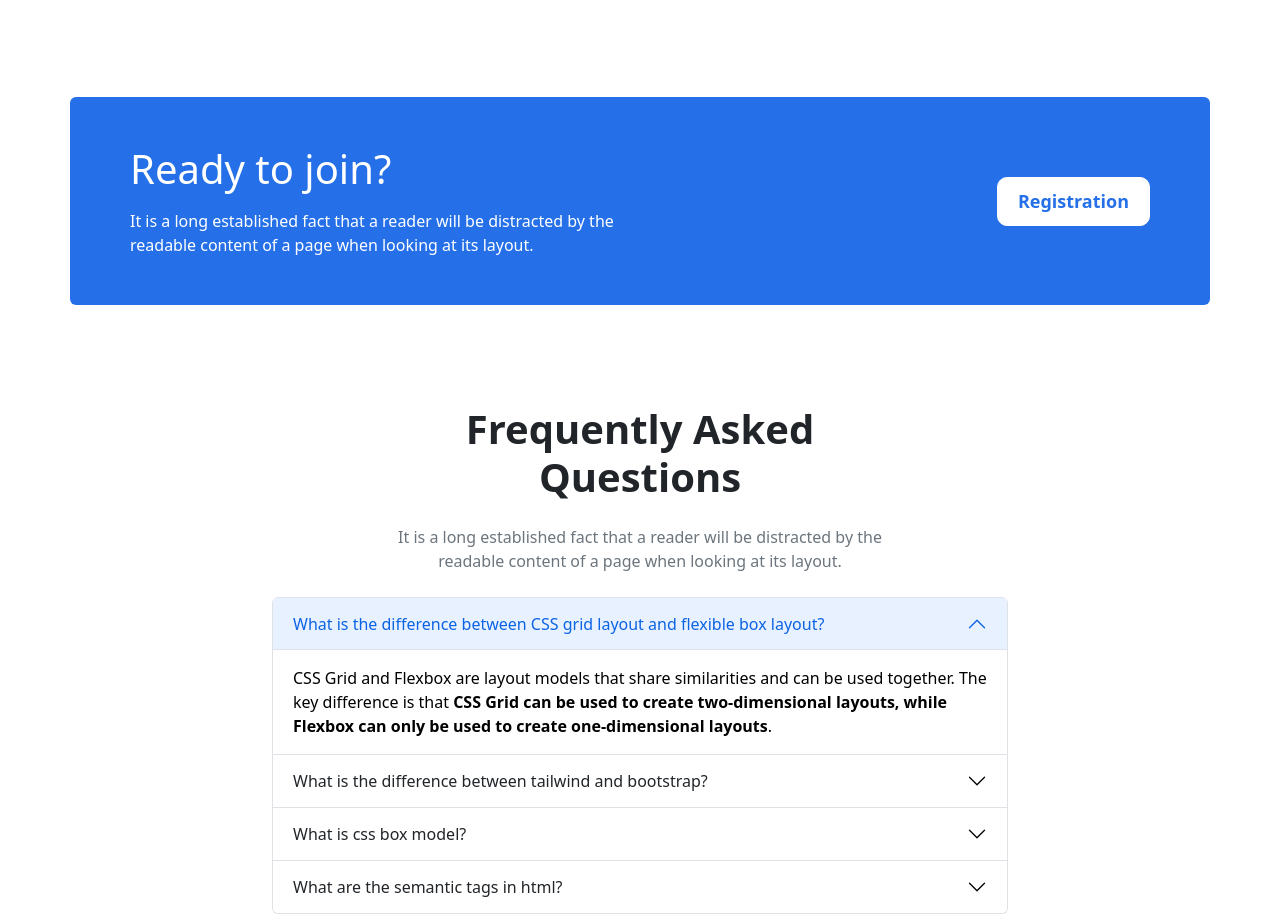
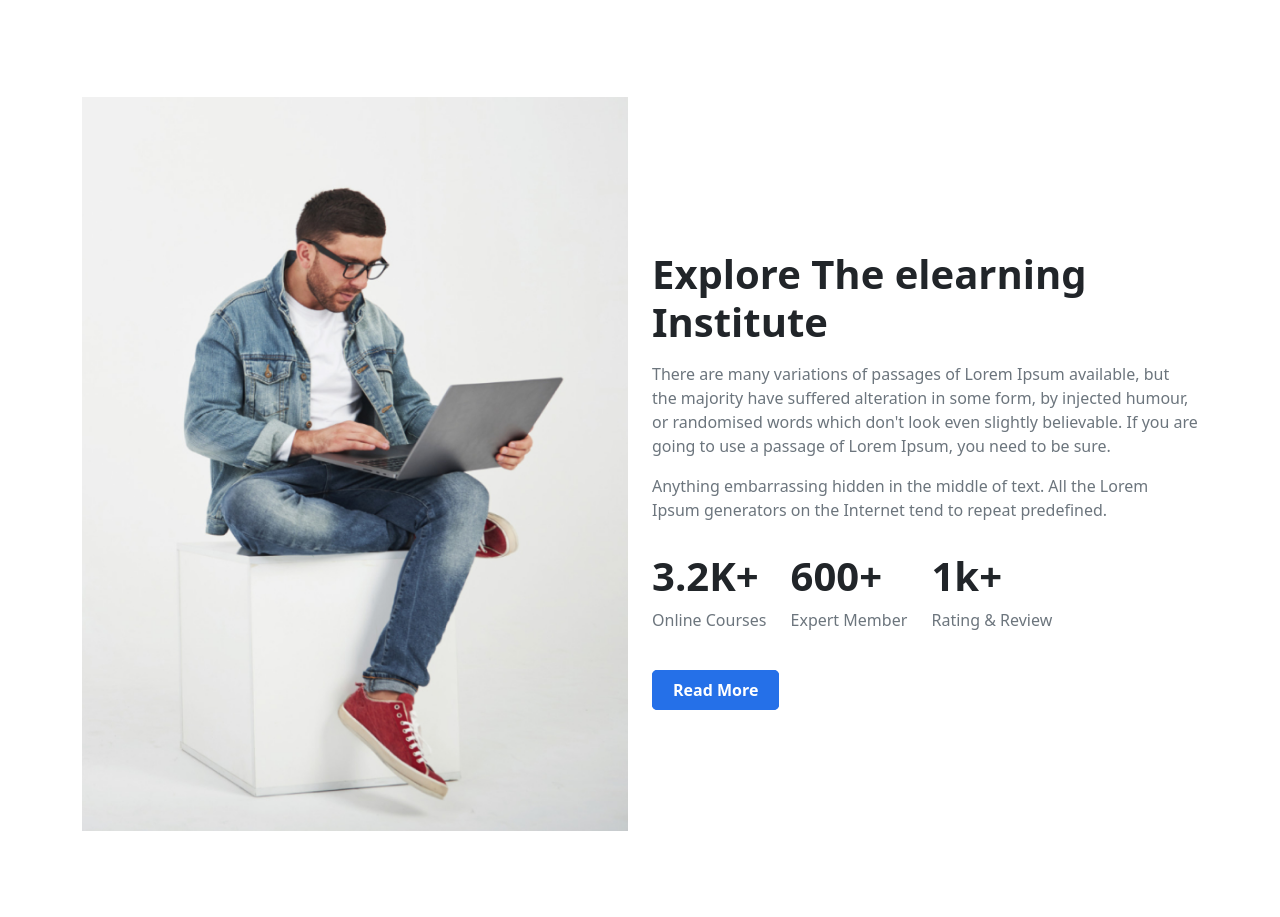
Before and after one commit to AyuraBD/e-learning, a plain HTML site: page index.html in a window 1280 px wide. Shown: the part 1534-2451 px from the top of the page. Drawn offline with nearby package versions, Linux system fonts and the light colour scheme.

Commit message:
Explore elearning section added

```diff
--- a/index.html
+++ b/index.html
@@ -226,6 +226,43 @@
     </section>
     <!-- Courses End -->
 
+    <!-- Explore Elearning -->
+    <section id="explore">
+      <div class="container">
+        <div class="row align-items-center">
+          <div class="col-md-6 col-sm-12">
+            <div class="left mb-4">
+              <img class="img-fluid" src="images/working.png" alt="">
+            </div>
+          </div>
+          <div class="col-md-6 col-sm-12">
+            <div class="right">
+              <h1 class="fw-bold pe-5 mb-3">Explore The elearning Institute</h1>
+              <p class="mb-3 text-secondary">There are many variations of passages of Lorem Ipsum available, but the majority have suffered alteration in some form, by injected humour, or randomised words which don't look even slightly believable. If you are going to use a passage of Lorem Ipsum, you need to be sure.</p>
+              <p class="mb-3 text-secondary">Anything embarrassing hidden in the middle of text. All the Lorem Ipsum generators on the Internet tend to repeat predefined.</p>
+              <div class="review">
+                <li>
+                  <h1 class="fw-bold">3.2K+</h1>
+                  <p class="text-secondary">Online Courses</p>
+                </li>
+                <li>
+                  <h1 class="fw-bold">600+</h1>
+                  <p class="text-secondary">Expert Member</p>
+                </li>
+                <li>
+                  <h1 class="fw-bold">1k+</h1>
+                  <p class="text-secondary">Rating & Review
+                  </p>
+                </li>
+              </div>
+              <a class="btn-one" href="#">Read More</a>
+            </div>
+          </div>
+        </div>
+      </div>
+    </section>
+
+
     <!-- Join Us Start -->
     <section id="join_us">
       <div class="container">
--- a/styles/style.css
+++ b/styles/style.css
@@ -10,6 +10,7 @@
   border-radius: 5px;
   transition: all 0.5s;
   background-color: var(--primary);
+  text-decoration: none;
 }
 .btn-one:hover{
   background-color: transparent;
@@ -82,7 +83,16 @@ section{
 #courses .heading{
   padding:0px 120px;
 }
-
+/* Explore Elearning */
+#explore .review{
+  margin-top:30px;
+  margin-bottom: 30px;
+}
+#explore li{
+  list-style: none;
+  display: inline-block;
+  margin-right:20px;
+}
 /* Join Us Started */
 #join_us .row{
   background-color: var(--primary);
```
